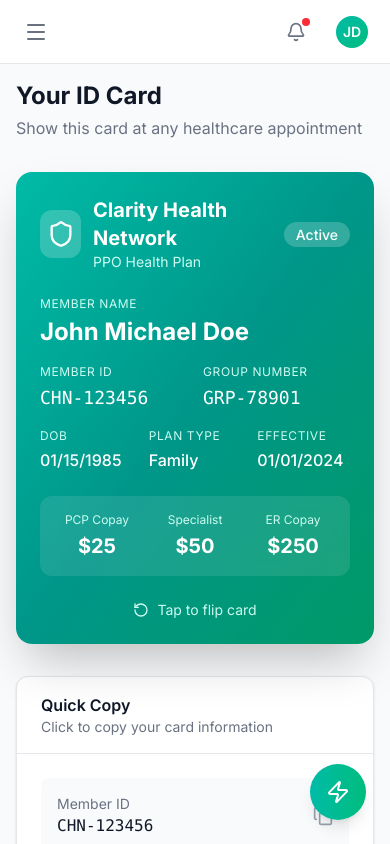
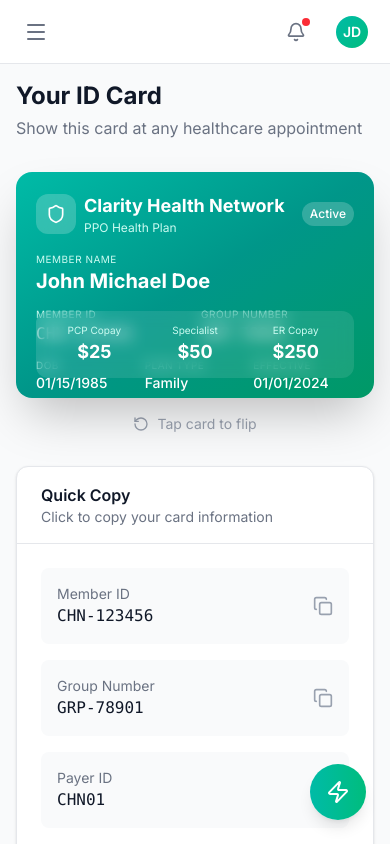
Before and after one commit to CoHoast/clarity-health-network, a Next.js app: page /member/id-card in a window 390 px wide. Shown: the top 844 px of the page. Built offline with nearby package versions, Linux system fonts and the light colour scheme.

Commit message:
Fix ID card layout - make horizontal like real card, fix back content overflow

```diff
--- a/app/member/id-card/page.tsx
+++ b/app/member/id-card/page.tsx
@@ -77,175 +77,172 @@ export default function IDCardPage() {
           animate={{ opacity: 1, y: 0 }}
           className="perspective-1000"
         >
-          {/* Card container */}
+          {/* Card container - credit card aspect ratio (roughly 1.586:1) */}
           <div
-            className={`relative w-full max-w-lg mx-auto transition-transform duration-500 transform-style-preserve-3d cursor-pointer ${
-              showBack ? "rotate-y-180" : ""
-            }`}
+            className={`relative w-full max-w-2xl mx-auto cursor-pointer`}
             onClick={() => setShowBack(!showBack)}
-            style={{ transformStyle: "preserve-3d" }}
+            style={{ aspectRatio: "1.586/1" }}
           >
             {/* Front of card */}
             <div
-              className={`w-full bg-gradient-to-br from-teal-500 via-teal-600 to-emerald-600 rounded-2xl p-6 sm:p-8 text-white shadow-2xl ${
-                showBack ? "opacity-0" : "opacity-100"
-              } transition-opacity duration-300`}
+              className={`absolute inset-0 w-full h-full bg-gradient-to-br from-teal-500 via-teal-600 to-emerald-600 rounded-2xl p-5 sm:p-6 text-white shadow-2xl transition-all duration-500 ${
+                showBack ? "opacity-0 pointer-events-none scale-95" : "opacity-100 scale-100"
+              }`}
             >
               {/* Header */}
-              <div className="flex items-center justify-between mb-6">
-                <div className="flex items-center gap-3">
-                  <div className="w-12 h-12 bg-white/20 backdrop-blur rounded-xl flex items-center justify-center">
-                    <Shield className="w-7 h-7" />
+              <div className="flex items-center justify-between mb-4">
+                <div className="flex items-center gap-2 sm:gap-3">
+                  <div className="w-10 h-10 sm:w-12 sm:h-12 bg-white/20 backdrop-blur rounded-xl flex items-center justify-center">
+                    <Shield className="w-5 h-5 sm:w-6 sm:h-6" />
                   </div>
                   <div>
-                    <h2 className="font-bold text-xl">Clarity Health Network</h2>
-                    <p className="text-teal-100 text-sm">PPO Health Plan</p>
+                    <h2 className="font-bold text-lg sm:text-xl">Clarity Health Network</h2>
+                    <p className="text-teal-100 text-xs sm:text-sm">PPO Health Plan</p>
                   </div>
                 </div>
-                <div className="text-right">
-                  <span className="bg-white/20 backdrop-blur px-3 py-1 rounded-full text-sm font-medium">
+                <span className="bg-white/20 backdrop-blur px-2 sm:px-3 py-1 rounded-full text-xs sm:text-sm font-medium">
                   Active
                 </span>
               </div>
+
+              {/* Member Info - compact layout */}
+              <div className="space-y-3">
+                <div>
+                  <p className="text-teal-100 text-[10px] sm:text-xs uppercase tracking-wider">Member Name</p>
+                  <p className="text-xl sm:text-2xl font-bold">John Michael Doe</p>
                 </div>
 
-              {/* Member Info */}
-              <div className="space-y-4 mb-6">
+                <div className="grid grid-cols-2 gap-3 sm:gap-4">
                   <div>
-                  <p className="text-teal-100 text-xs uppercase tracking-wider mb-1">Member Name</p>
-                  <p className="text-2xl font-bold">John Michael Doe</p>
-                </div>
-
-                <div className="grid grid-cols-2 gap-4">
-                  <div>
-                    <p className="text-teal-100 text-xs uppercase tracking-wider mb-1">Member ID</p>
-                    <p className="font-mono text-lg">CHN-123456</p>
+                    <p className="text-teal-100 text-[10px] sm:text-xs uppercase tracking-wider">Member ID</p>
+                    <p className="font-mono text-base sm:text-lg">CHN-123456</p>
                   </div>
                   <div>
-                    <p className="text-teal-100 text-xs uppercase tracking-wider mb-1">Group Number</p>
-                    <p className="font-mono text-lg">GRP-78901</p>
+                    <p className="text-teal-100 text-[10px] sm:text-xs uppercase tracking-wider">Group Number</p>
+                    <p className="font-mono text-base sm:text-lg">GRP-78901</p>
                   </div>
                 </div>
 
-                <div className="grid grid-cols-3 gap-4">
+                <div className="grid grid-cols-3 gap-2 sm:gap-4">
                   <div>
-                    <p className="text-teal-100 text-xs uppercase tracking-wider mb-1">DOB</p>
-                    <p className="font-medium">01/15/1985</p>
+                    <p className="text-teal-100 text-[10px] sm:text-xs uppercase tracking-wider">DOB</p>
+                    <p className="font-medium text-sm sm:text-base">01/15/1985</p>
                   </div>
                   <div>
-                    <p className="text-teal-100 text-xs uppercase tracking-wider mb-1">Plan Type</p>
-                    <p className="font-medium">Family</p>
+                    <p className="text-teal-100 text-[10px] sm:text-xs uppercase tracking-wider">Plan Type</p>
+                    <p className="font-medium text-sm sm:text-base">Family</p>
                   </div>
                   <div>
-                    <p className="text-teal-100 text-xs uppercase tracking-wider mb-1">Effective</p>
-                    <p className="font-medium">01/01/2024</p>
+                    <p className="text-teal-100 text-[10px] sm:text-xs uppercase tracking-wider">Effective</p>
+                    <p className="font-medium text-sm sm:text-base">01/01/2024</p>
                   </div>
                 </div>
               </div>
 
-              {/* Copays */}
-              <div className="bg-white/10 backdrop-blur rounded-xl p-4 grid grid-cols-3 gap-4 text-center">
+              {/* Copays - at bottom */}
+              <div className="absolute bottom-5 sm:bottom-6 left-5 sm:left-6 right-5 sm:right-6">
+                <div className="bg-white/10 backdrop-blur rounded-xl p-3 sm:p-4 grid grid-cols-3 gap-2 sm:gap-4 text-center">
                   <div>
-                  <p className="text-teal-100 text-xs mb-1">PCP Copay</p>
-                  <p className="text-xl font-bold">$25</p>
+                    <p className="text-teal-100 text-[10px] sm:text-xs">PCP Copay</p>
+                    <p className="text-lg sm:text-xl font-bold">$25</p>
                   </div>
                   <div>
-                  <p className="text-teal-100 text-xs mb-1">Specialist</p>
-                  <p className="text-xl font-bold">$50</p>
+                    <p className="text-teal-100 text-[10px] sm:text-xs">Specialist</p>
+                    <p className="text-lg sm:text-xl font-bold">$50</p>
                   </div>
                   <div>
-                  <p className="text-teal-100 text-xs mb-1">ER Copay</p>
-                  <p className="text-xl font-bold">$250</p>
+                    <p className="text-teal-100 text-[10px] sm:text-xs">ER Copay</p>
+                    <p className="text-lg sm:text-xl font-bold">$250</p>
                   </div>
                 </div>
-
-              {/* Flip indicator */}
-              <div className="flex items-center justify-center mt-6 text-teal-100 text-sm">
-                <RotateCcw className="w-4 h-4 mr-2" />
-                Tap to flip card
               </div>
             </div>
 
             {/* Back of card */}
             <div
-              className={`absolute inset-0 w-full bg-white rounded-2xl p-6 sm:p-8 shadow-2xl border border-gray-200 ${
-                showBack ? "opacity-100" : "opacity-0 pointer-events-none"
-              } transition-opacity duration-300`}
-              style={{ transform: "rotateY(180deg)" }}
+              className={`absolute inset-0 w-full h-full bg-white rounded-2xl p-5 sm:p-6 shadow-2xl border border-gray-200 transition-all duration-500 overflow-hidden ${
+                showBack ? "opacity-100 scale-100" : "opacity-0 pointer-events-none scale-95"
+              }`}
             >
               {/* Header */}
-              <div className="flex items-center justify-between mb-6 pb-4 border-b border-gray-200">
+              <div className="flex items-center justify-between mb-3 pb-2 border-b border-gray-200">
                 <div className="flex items-center gap-2">
-                  <Shield className="w-6 h-6 text-teal-600" />
-                  <span className="font-bold text-gray-900">Clarity Health Network</span>
+                  <Shield className="w-5 h-5 text-teal-600" />
+                  <span className="font-bold text-gray-900 text-sm sm:text-base">Clarity Health Network</span>
                 </div>
-                <QrCode className="w-16 h-16 text-gray-800" />
+                <QrCode className="w-12 h-12 sm:w-14 sm:h-14 text-gray-800" />
               </div>
 
-              {/* Important Numbers */}
-              <div className="space-y-4 mb-6">
-                <h3 className="font-semibold text-gray-900 text-sm uppercase tracking-wider">Important Numbers</h3>
-                <div className="grid gap-3">
+              {/* Two column layout for back */}
+              <div className="grid grid-cols-2 gap-4 h-[calc(100%-60px)]">
+                {/* Left column - Numbers */}
+                <div className="space-y-3">
+                  <div>
+                    <h3 className="font-semibold text-gray-900 text-[10px] sm:text-xs uppercase tracking-wider mb-2">Important Numbers</h3>
+                    <div className="space-y-1.5 text-xs sm:text-sm">
                       <div className="flex items-center justify-between">
-                    <div className="flex items-center gap-2 text-gray-600">
-                      <Phone className="w-4 h-4" />
-                      <span className="text-sm">Member Services</span>
-                    </div>
+                        <span className="text-gray-600">Member Services</span>
                         <span className="font-mono text-gray-900">1-800-555-0123</span>
                       </div>
                       <div className="flex items-center justify-between">
-                    <div className="flex items-center gap-2 text-gray-600">
-                      <Phone className="w-4 h-4" />
-                      <span className="text-sm">24/7 Nurse Line</span>
-                    </div>
+                        <span className="text-gray-600">24/7 Nurse Line</span>
                         <span className="font-mono text-gray-900">1-800-555-0124</span>
                       </div>
                       <div className="flex items-center justify-between">
-                    <div className="flex items-center gap-2 text-gray-600">
-                      <Phone className="w-4 h-4" />
-                      <span className="text-sm">Behavioral Health</span>
-                    </div>
+                        <span className="text-gray-600">Behavioral Health</span>
                         <span className="font-mono text-gray-900">1-800-555-0125</span>
                       </div>
                     </div>
                   </div>
 
                   {/* Claims Address */}
-              <div className="bg-gray-50 rounded-xl p-4 mb-6">
-                <h3 className="font-semibold text-gray-900 text-sm mb-2">Claims Submission</h3>
-                <p className="text-sm text-gray-600">
+                  <div className="bg-gray-50 rounded-lg p-2.5 sm:p-3">
+                    <h3 className="font-semibold text-gray-900 text-[10px] sm:text-xs mb-1">Claims Submission</h3>
+                    <p className="text-[10px] sm:text-xs text-gray-600 leading-relaxed">
                       Clarity Health Network<br />
                       P.O. Box 12345<br />
                       Cleveland, OH 44101
                     </p>
                   </div>
+                </div>
 
-              {/* EDI Info */}
-              <div className="grid grid-cols-2 gap-4 text-sm">
+                {/* Right column - EDI Info */}
+                <div className="space-y-3">
+                  <h3 className="font-semibold text-gray-900 text-[10px] sm:text-xs uppercase tracking-wider">Pharmacy Info</h3>
+                  <div className="grid grid-cols-2 gap-2 text-xs sm:text-sm">
                     <div>
-                  <p className="text-gray-500">Payer ID</p>
+                      <p className="text-gray-500 text-[10px] sm:text-xs">Payer ID</p>
                       <p className="font-mono text-gray-900">CHN01</p>
                     </div>
                     <div>
-                  <p className="text-gray-500">BIN</p>
+                      <p className="text-gray-500 text-[10px] sm:text-xs">BIN</p>
                       <p className="font-mono text-gray-900">610014</p>
                     </div>
                     <div>
-                  <p className="text-gray-500">PCN</p>
+                      <p className="text-gray-500 text-[10px] sm:text-xs">PCN</p>
                       <p className="font-mono text-gray-900">CLRTY</p>
                     </div>
                     <div>
-                  <p className="text-gray-500">RxGrp</p>
+                      <p className="text-gray-500 text-[10px] sm:text-xs">RxGrp</p>
                       <p className="font-mono text-gray-900">CHNRX</p>
                     </div>
                   </div>
 
-              {/* Flip indicator */}
-              <div className="flex items-center justify-center mt-6 text-gray-400 text-sm">
-                <RotateCcw className="w-4 h-4 mr-2" />
-                Tap to flip card
+                  <div className="bg-teal-50 rounded-lg p-2.5 sm:p-3 mt-2">
+                    <p className="text-[10px] sm:text-xs text-teal-700">
+                      <span className="font-semibold">Network:</span> National PPO<br />
+                      <span className="font-semibold">Rx Coverage:</span> Included
+                    </p>
                   </div>
                 </div>
+              </div>
+            </div>
+          </div>
+
+          {/* Flip indicator - outside the card */}
+          <div className="flex items-center justify-center mt-4 text-gray-400 text-sm">
+            <RotateCcw className="w-4 h-4 mr-2" />
+            Tap card to flip
           </div>
         </motion.div>
       </div>
```
Lines whose indentation alone changed are shown as unchanged.
